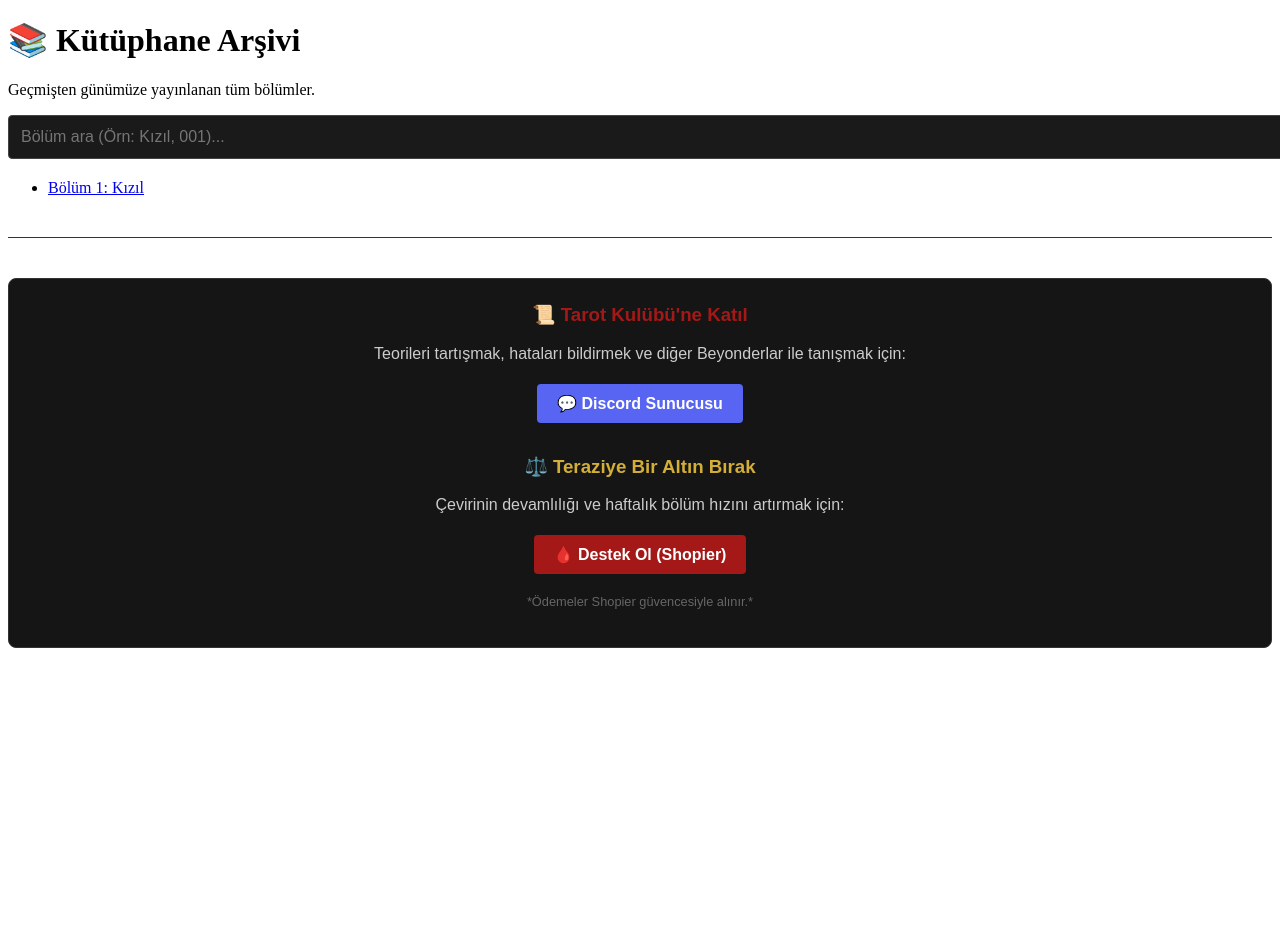
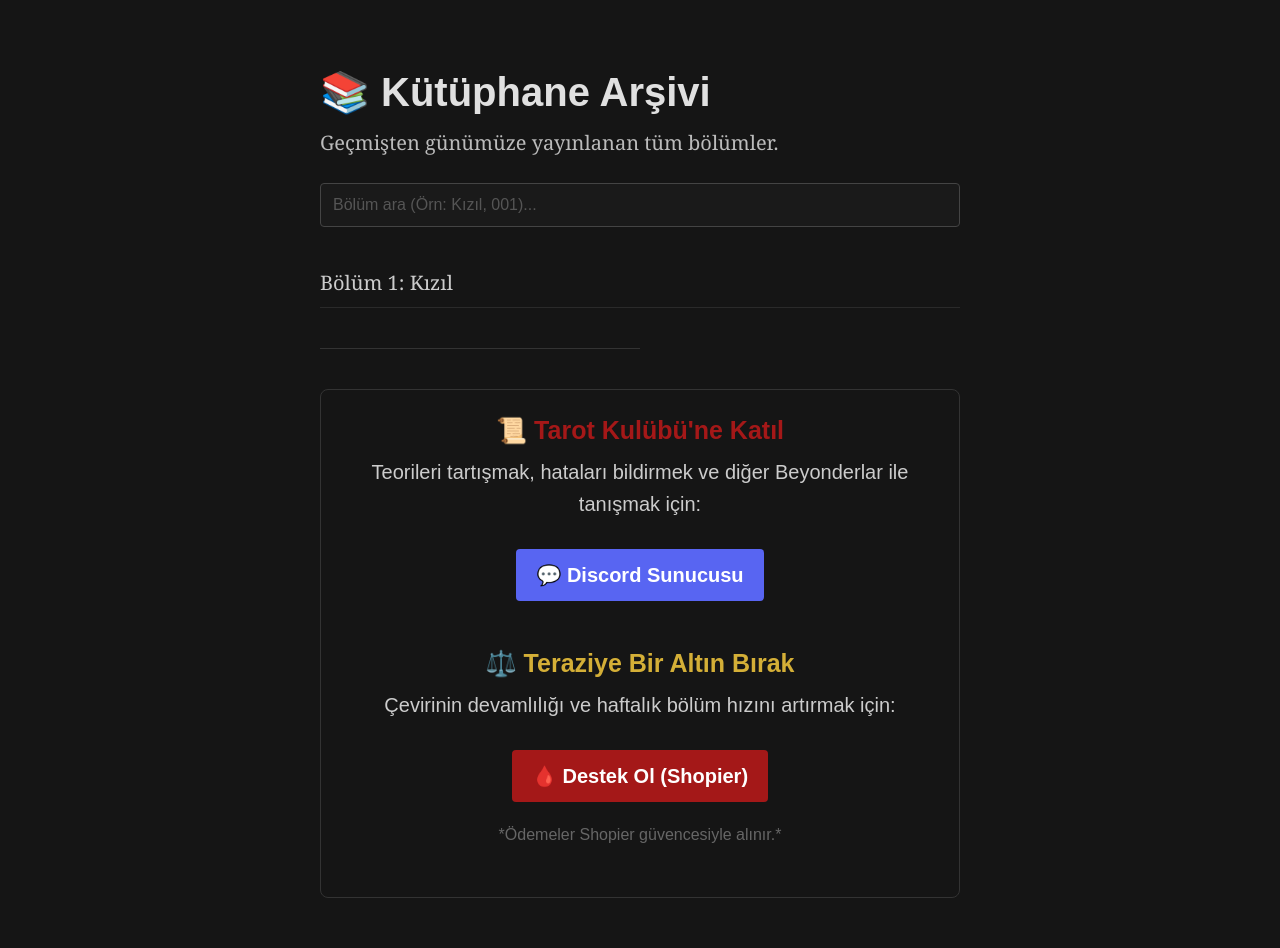
Before and after one commit to Imperium34/Imperium34.github.io, a Jekyll site: the page built from arsiv.md, in a window 1280 px wide. Built offline with Jekyll 4.4.1, drawn with Linux system fonts in a browser that asks for light colours; comment, search, counter and statistics services are not loaded; before the commit the page ends 900 px from its top, so only the background shows below that.

Commit message:
Fix stylesheet link path in default layout

```diff
--- a/_layouts/default.html
+++ b/_layouts/default.html
@@ -4,7 +4,7 @@
   <meta charset="utf-8">
   <meta name="viewport" content="width=device-width, initial-scale=1">
   <title>{{ site.title }} by {{ site.author.name }}</title>
-  <link rel="stylesheet" type="text/css" href="css/style.css">
+  <link rel="stylesheet" type="text/css" href="/css/style.css">
 </head>
 <body>
 
```
